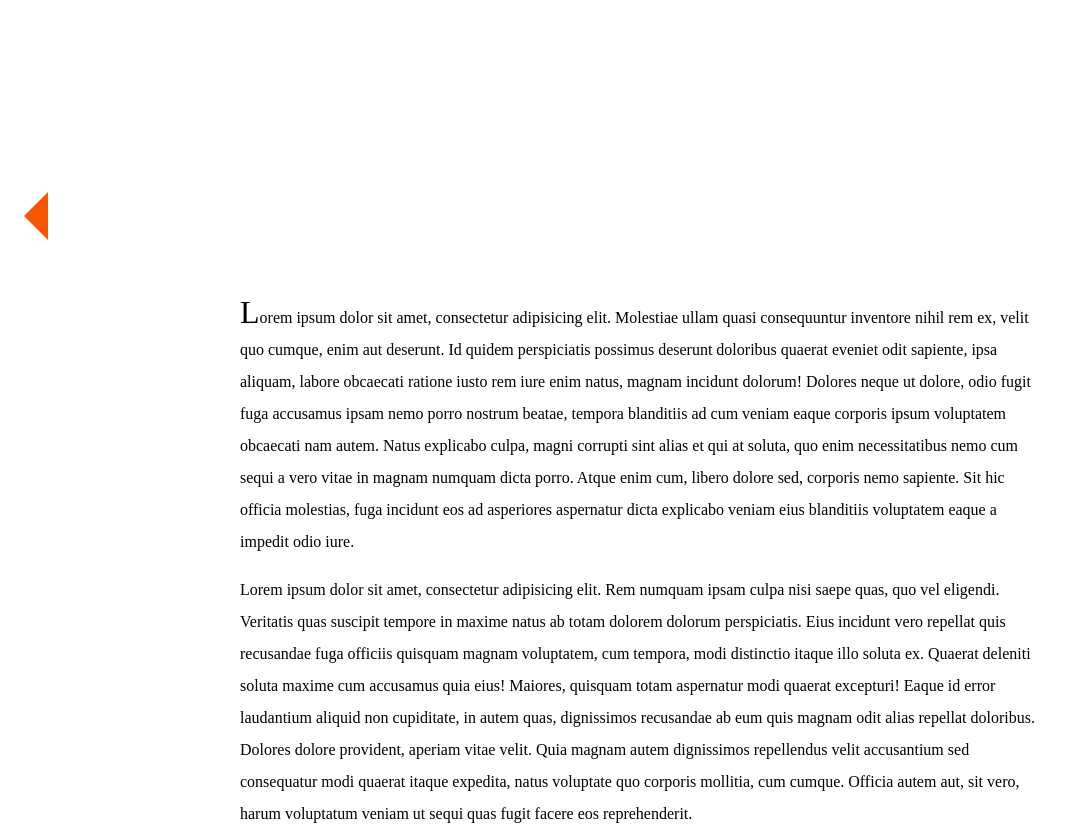
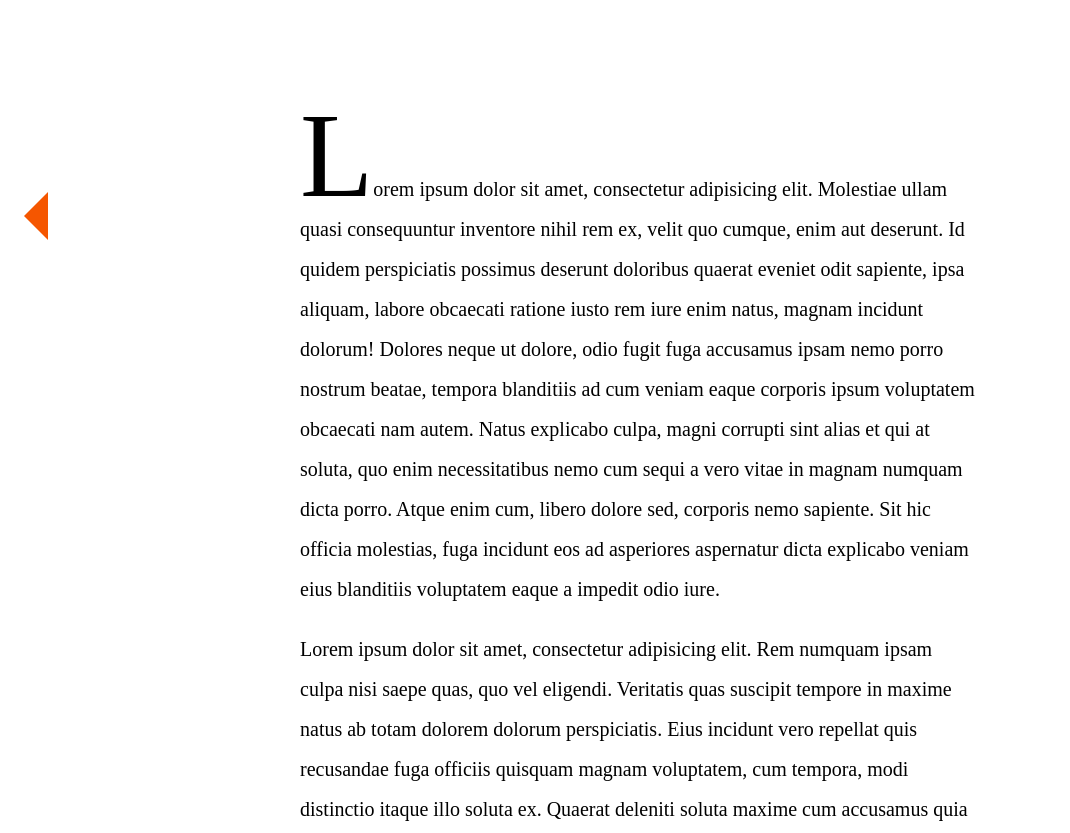
Before and after one commit to bezet/contentmeter, a website built with webpack: page demo/full.html in a window 1280 px wide. Shown: the part 540-1373 px from the top of the page, without its empty margins (0-1070 px from the left). Built offline with nearby package versions, Linux system fonts and the light colour scheme; a web font is replaced by a local one.

Commit message:
Restyle demo

```diff
--- a/demo/demo.css
+++ b/demo/demo.css
@@ -45,9 +45,9 @@ html {
 .content-container {
 	width: 100%;
 	max-width: 768px;
-	max-width: 50em;
-	margin: 100vh auto;
-	font-size: 1.6rem;
+	max-width: 34em;
+	margin: 80vh auto;
+	font-size: 2rem;
 	line-height: 200%;
 	font-family: "Fondamento";
 }
@@ -55,15 +55,16 @@ html {
 .content-container.scrolled-content {
 	width: 100%;
 	max-width: 768px;
-	max-width: 50em;
+	max-width: 34em;
 	height: 500px;
 	margin: 0 auto;
 	margin-top: 50px;
 	overflow-y: scroll;
 }
 
-.content-container p:first-child:first-letter {
-	font-size: 2em;
+.content-container p:first-child:first-letter,
+.content-container.scrolled-content p:first-child:first-letter {
+  font-size: 6em;
 }
 
 .arrow-back {
```
